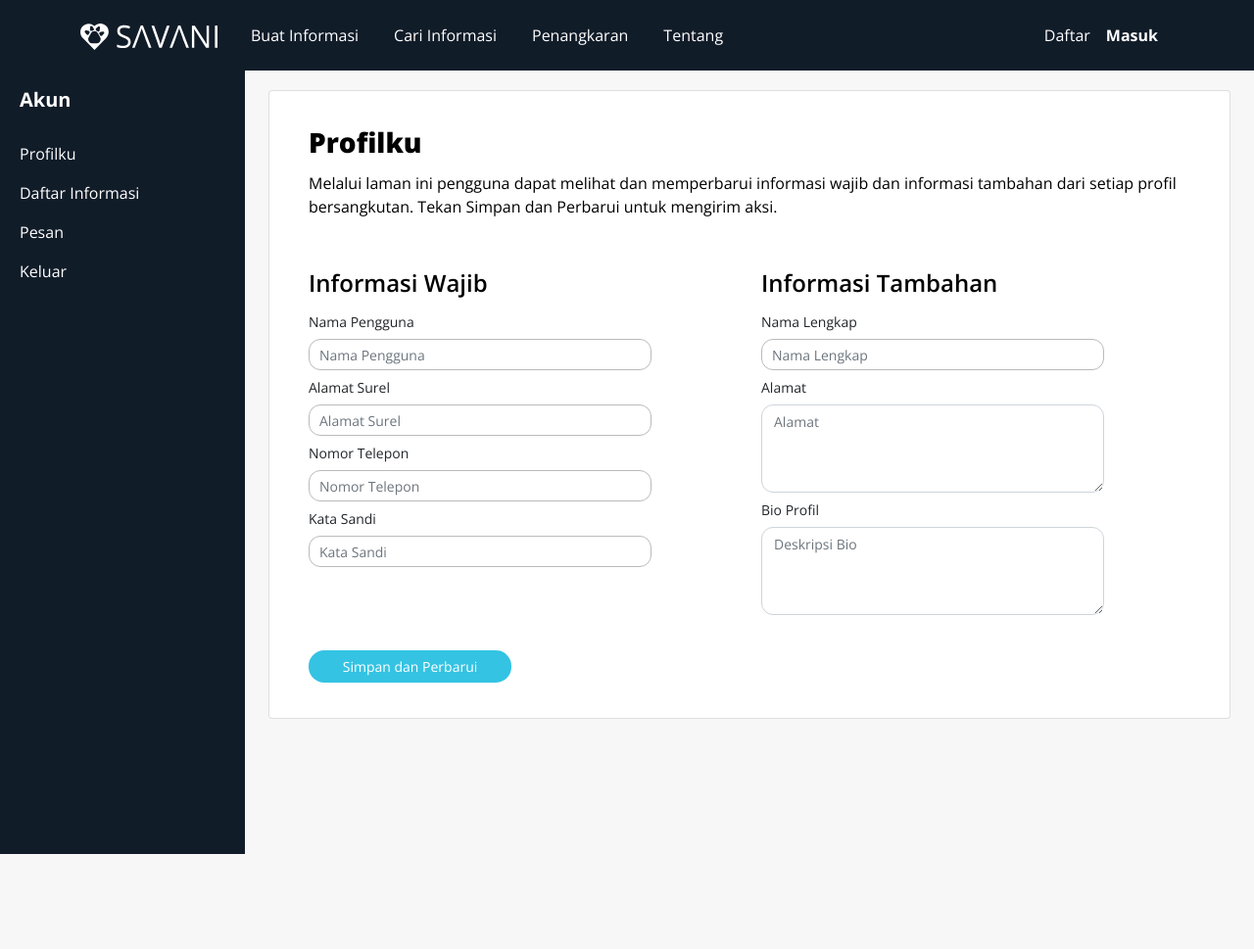
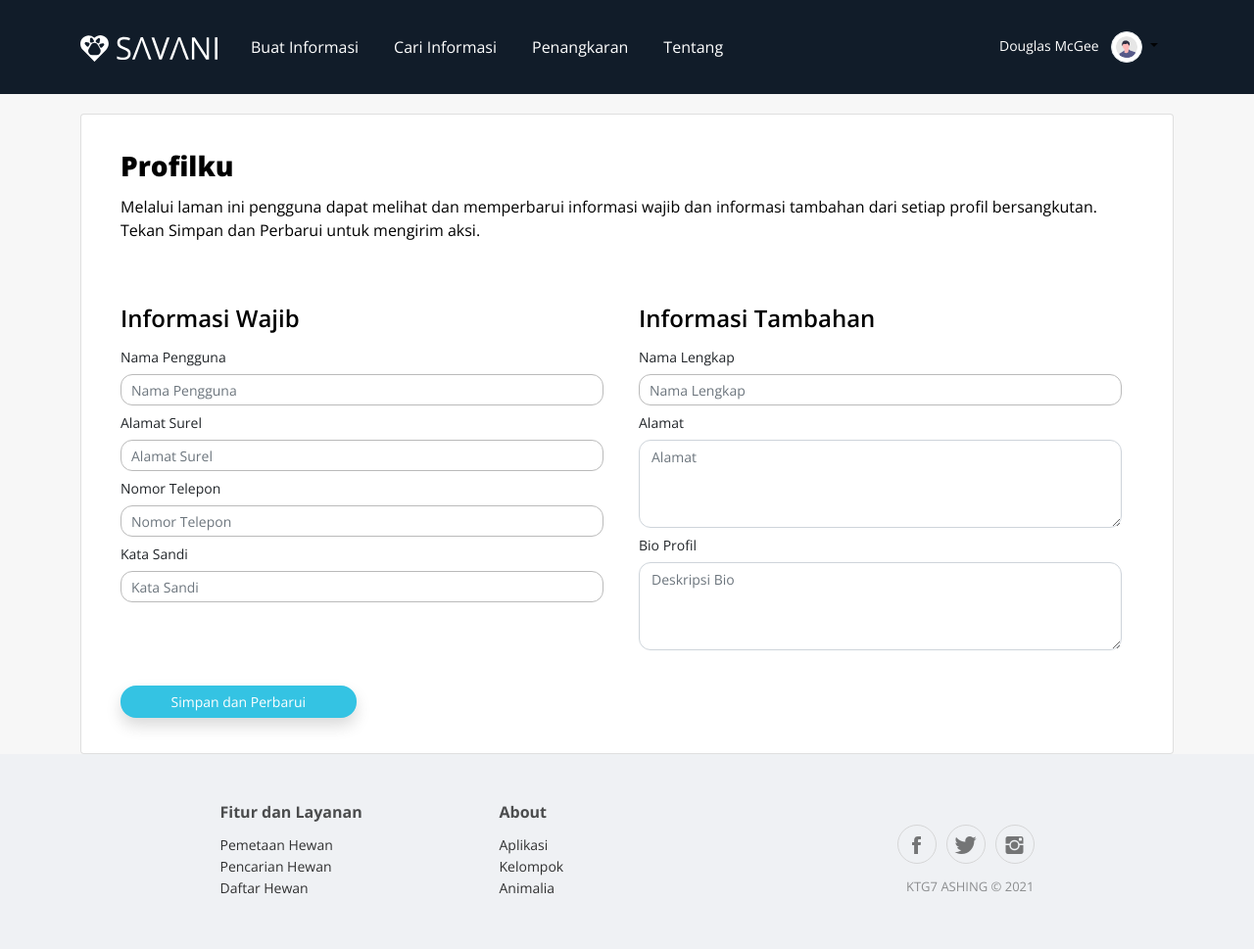
Before and after one commit to huda16/huda16.github.io, a plain HTML site: page profil.html in a window 1280 px wide. Shown: the whole page at 98% size. Before the commit the page ends 872 px from the top, so only its background shows below. Drawn offline with nearby package versions, Linux system fonts and the light colour scheme; some packages are replaced by stand-ins of ours; a script that the page names is missing; files whose address does not match are found by name.

Commit message:
update profile

```diff
--- a/profil.html
+++ b/profil.html
@@ -30,168 +30,197 @@
 </head>
 
 <body style="background: rgb(247,247,247);">
-    <nav class="navbar navbar-light navbar-expand-md navigation-clean-button" style="background: rgb(17,28,41);">
-        <div class="container"><a class="navbar-brand" href="#"
-                style="font-family: 'Open Sans', sans-serif;color: #ffffff;"><img src="assets/img/Logo.svg"
-                    style="width: 140px;"></a><button data-bs-toggle="collapse" class="navbar-toggler"
-                data-bs-target="#navcol-1"><span class="visually-hidden">Toggle navigation</span><span
-                    class="navbar-toggler-icon"></span></button>
+    <nav class="navbar sticky-top navbar-light navbar-expand-lg navigation-clean-button bg-first">
+        <div class="container">
+            <a class="navbar-brand text-white" href="./index.html">
+                <img src="assets/img/Logo.svg" width="140px">
+            </a>
+            <button data-bs-toggle="collapse" class="navbar-toggler" data-bs-target="#navcol-1">
+                <span class="visually-hidden">Toggle navigation</span>
+                <span class="navbar-toggler-icon btn-close-white"></span>
+            </button>
             <div class="collapse navbar-collapse" id="navcol-1">
                 <ul class="navbar-nav me-auto">
-                    <li class="nav-item"><a class="nav-link" href="#"
-                            style="font-family: 'Open Sans', sans-serif;color: #ffffff;font-size: 16px;">Buat
-                            Informasi</a></li>
-                    <li class="nav-item"><a class="nav-link" href="#"
-                            style="font-family: 'Open Sans', sans-serif;color: #ffffff;font-size: 16px;">Cari
-                            Informasi</a></li>
-                    <li class="nav-item"><a class="nav-link" href="#"
-                            style="font-family: 'Open Sans', sans-serif;color: #ffffff;font-size: 16px;">Penangkaran</a>
+                    <li class="nav-item">
+                        <a class="nav-link text-white font-16" href="./buat.html">Buat Informasi</a>
                     </li>
-                    <li class="nav-item"><a class="nav-link" href="#"
-                            style="font-family: 'Open Sans', sans-serif;color: #ffffff;font-size: 16px;">Tentang</a>
+                    <li class="nav-item">
+                        <a class="nav-link text-white font-16" href="./pencarian.html">Cari Informasi</a>
                     </li>
-                </ul><span class="navbar-text actions"> <a class="login" href="#"
-                        style="font-family: 'Open Sans', sans-serif;color: rgb(255,255,255);font-size: 16px;">Daftar</a><a
-                        class="login" href="#"
-                        style="font-family: 'Open Sans', sans-serif;color: rgb(255,255,255);font-weight: 700;font-size: 16px;">Masuk</a></span>
+                    <li class="nav-item">
+                        <a class="nav-link text-white font-16" href="./penangkaran.html">Penangkaran</a>
+                    </li>
+                    <li class="nav-item">
+                        <a class="nav-link text-white font-16" href="./index.html#tentang">Tentang</a>
+                    </li>
+                </ul>
+                <span class="navbar-text actions nav-item dropdown no-arrow">
+                    <a class="nav-link dropdown-toggle" href="#" id="userDropdown" role="button"
+                        data-bs-toggle="dropdown" aria-haspopup="true" aria-expanded="false">
+                        <span class="me-2 d-none d-lg-inline small text-white">Douglas McGee</span>
+                        <img class="img-thumbnail rounded-circle" src="assets/img/undraw_profile.svg" width="32px">
+                    </a>
+                    <!-- Dropdown - User Information -->
+                    <div class="dropdown-menu shadow animated--grow-in" aria-labelledby="userDropdown">
+                        <a class="dropdown-item" href="#">
+                            <i class="fas fa-user fa-sm fa-fw mr-2 text-gray-400"></i>
+                            Profilku
+                        </a>
+                        <a class="dropdown-item" href="#">
+                            <i class="fas fa-cogs fa-sm fa-fw mr-2 text-gray-400"></i>
+                            Daftar Informasi
+                        </a>
+                        <a class="dropdown-item" href="#">
+                            <i class="fas fa-list fa-sm fa-fw mr-2 text-gray-400"></i>
+                            Pesan
+                        </a>
+                        <div class="dropdown-divider"></div>
+                        <a class="dropdown-item" href="#" data-toggle="modal" data-target="#logoutModal">
+                            <i class="fas fa-sign-out-alt fa-sm fa-fw mr-2 text-gray-400"></i>
+                            Logout
+                        </a>
+                    </div>
+                </span>
             </div>
         </div>
     </nav>
-    <div id="wrapper">
-        <div id="sidebar-wrapper"
-            style="background: #111c29;position: absolute;font-family: 'Open Sans', sans-serif;margin-top: -20px;">
-            <ul class="sidebar-nav">
-                <li class="sidebar-brand"> <a href="#"
-                        style="font-family: 'Open Sans', sans-serif;font-weight: 700;color: rgb(255,255,255);font-size: 20px;">Akun</a>
-                </li>
-                <li> <a href="#" style="font-family: 'Open Sans', sans-serif;color: rgb(255,255,255);">Profilku</a></li>
-                <li> <a href="#" style="font-family: 'Open Sans', sans-serif;color: rgb(255,255,255);">Daftar
-                        Informasi</a></li>
-                <li> <a href="#" style="font-family: 'Open Sans', sans-serif;color: rgb(255,255,255);">Pesan</a></li>
-                <li> <a href="#" style="font-family: 'Open Sans', sans-serif;color: rgb(255,255,255);">Keluar</a></li>
-            </ul>
-        </div>
-        <div class="page-content-wrapper">
-            <div class="container" style="padding-left: 24px;padding-right: 24px;">
+
+    <div class="container">
         <div class="card" style="margin-top: 20px;">
-                    <div class="row"
-                        style="padding-right: 40px;padding-left: 40px;padding-top: 36px;padding-bottom: 36px;">
+            <div class="row" style="padding-right: 40px;padding-left: 40px;padding-top: 36px;padding-bottom: 0px;">
                 <div class="col col-12">
                     <h1
                         style="font-family: 'Open Sans', sans-serif;font-weight: 800;color: rgb(0,0,0);font-size: 28px;">
                         Profilku<br></h1>
                     <p
                         style="margin-top: -20px;font-family: 'Open Sans', sans-serif;color: rgb(0,0,0);font-size: 16px;">
-                                <br>Melalui laman ini pengguna dapat melihat dan memperbarui informasi wajib dan
-                                informasi tambahan dari setiap profil bersangkutan. Tekan Simpan dan Perbarui untuk
-                                mengirim aksi.<br>
+                        <br>Melalui laman ini pengguna dapat melihat dan memperbarui informasi wajib dan informasi
+                        tambahan
+                        dari setiap profil bersangkutan. Tekan Simpan dan Perbarui untuk mengirim aksi.<br>
                     </p>
                 </div>
             </div>
-                    <div class="row"
-                        style="padding-left: 40px;padding-right: 40px;padding-top: 0px;padding-bottom: 36px;">
-                        <div class="col col-6">
+            <div class="row" style="padding-left: 40px;padding-right: 40px;padding-top: 0px;padding-bottom: 36px;">
+                <div class="col-sm-12 col-md-12 col-lg-6 mt-5">
                     <div class="row">
                         <div class="col">
                             <h1
                                 style="font-family: 'Open Sans', sans-serif;font-weight: 600;color: rgb(0,0,0);font-size: 24px;">
                                 Informasi Wajib<br></h1>
                             <form>
-                                        <div class="row" style="width: 400px;margin-right: 0px;margin-left: 0px;">
-                                            <div class="col text-start" style="padding-left: 0px;"><label
-                                                    class="col-form-label"
+                                <div class="row mx-0">
+                                    <div class="col-12 text-start ps-0">
+                                        <label class="col-form-label"
                                             style="font-family: 'Open Sans', sans-serif;font-size: 14px;margin-left: 0px;font-weight: 500;">Nama
-                                                    Pengguna</label></div>
-                                            <div class="col" style="padding-left: 0px;"><input class="form-control"
-                                                    type="text"
-                                                    style="margin-top: 0px;height: 32px;border-radius: 12px;border-color: rgb(186,186,186);padding-left: 10px;margin-left: 0px;font-family: 'Open Sans', sans-serif;color: rgb(33, 37, 41);width: 350px;font-size: 14px;"
-                                                    placeholder="Nama Pengguna"></div>
+                                            Pengguna</label>
+                                        <input class="form-control" type="text"
+                                            style="margin-top: 0px;height: 32px;border-radius: 12px;border-color: rgb(186,186,186);padding-left: 10px;margin-left: 0px;font-family: 'Open Sans', sans-serif;color: rgb(33, 37, 41);font-size: 14px;"
+                                            placeholder="Nama Pengguna">
                                     </div>
-                                        <div class="row" style="width: 400px;margin-right: 0px;margin-left: 0px;">
-                                            <div class="col text-start" style="padding-left: 0px;"><label
-                                                    class="col-form-label"
+                                    <div class="col-12 text-start ps-0">
+                                        <label class="col-form-label"
                                             style="font-family: 'Open Sans', sans-serif;font-size: 14px;margin-left: 0px;font-weight: 500;">Alamat
-                                                    Surel</label></div>
-                                            <div class="col" style="padding-left: 0px;"><input class="form-control"
-                                                    type="text"
-                                                    style="margin-top: 0px;height: 32px;border-radius: 12px;border-color: rgb(186,186,186);padding-left: 10px;margin-left: 0px;font-family: 'Open Sans', sans-serif;color: rgb(33, 37, 41);width: 350px;font-size: 14px;"
-                                                    placeholder="Alamat Surel"></div>
+                                            Surel</label>
+                                        <input class="form-control" type="text"
+                                            style="margin-top: 0px;height: 32px;border-radius: 12px;border-color: rgb(186,186,186);padding-left: 10px;margin-left: 0px;font-family: 'Open Sans', sans-serif;color: rgb(33, 37, 41);font-size: 14px;"
+                                            placeholder="Alamat Surel">
                                     </div>
-                                        <div class="row" style="width: 400px;margin-right: 0px;margin-left: 0px;">
-                                            <div class="col text-start" style="padding-left: 0px;"><label
-                                                    class="col-form-label"
+                                    <div class="col-12 text-start ps-0">
+                                        <label class="col-form-label"
                                             style="font-family: 'Open Sans', sans-serif;font-size: 14px;margin-left: 0px;font-weight: 500;">Nomor
-                                                    Telepon</label></div>
-                                            <div class="col" style="padding-left: 0px;"><input class="form-control"
-                                                    type="text"
-                                                    style="margin-top: 0px;height: 32px;border-radius: 12px;border-color: rgb(186,186,186);padding-left: 10px;margin-left: 0px;font-family: 'Open Sans', sans-serif;color: rgb(33, 37, 41);width: 350px;font-size: 14px;"
-                                                    placeholder="Nomor Telepon"></div>
+                                            Telepon</label>
+                                        <input class="form-control" type="text"
+                                            style="margin-top: 0px;height: 32px;border-radius: 12px;border-color: rgb(186,186,186);padding-left: 10px;margin-left: 0px;font-family: 'Open Sans', sans-serif;color: rgb(33, 37, 41);font-size: 14px;"
+                                            placeholder="Nomor Telepon">
                                     </div>
-                                        <div class="row" style="width: 400px;margin-right: 0px;margin-left: 0px;">
-                                            <div class="col text-start" style="padding-left: 0px;"><label
-                                                    class="col-form-label"
+                                    <div class="col-12 text-start ps-0">
+                                        <label class="col-form-label"
                                             style="font-family: 'Open Sans', sans-serif;font-size: 14px;margin-left: 0px;font-weight: 500;">Kata
-                                                    Sandi</label></div>
-                                            <div class="col" style="padding-left: 0px;"><input class="form-control"
-                                                    type="text"
-                                                    style="margin-top: 0px;height: 32px;border-radius: 12px;border-color: rgb(186,186,186);padding-left: 10px;margin-left: 0px;font-family: 'Open Sans', sans-serif;color: rgb(33, 37, 41);width: 350px;font-size: 14px;"
-                                                    placeholder="Kata Sandi"></div>
+                                            Sandi</label>
+                                        <input class="form-control" type="text"
+                                            style="margin-top: 0px;height: 32px;border-radius: 12px;border-color: rgb(186,186,186);padding-left: 10px;margin-left: 0px;font-family: 'Open Sans', sans-serif;color: rgb(33, 37, 41);font-size: 14px;"
+                                            placeholder="Kata Sandi">
+                                    </div>
                                 </div>
                             </form>
                         </div>
                     </div>
                 </div>
-                        <div class="col col-6">
+                <div class="col-sm-12 col-md-12 col-lg-6 mt-5">
                     <div class="row">
                         <div class="col">
                             <h1
                                 style="font-family: 'Open Sans', sans-serif;font-weight: 600;color: rgb(0,0,0);font-size: 24px;">
                                 Informasi Tambahan<br></h1>
                             <form>
-                                        <div class="row" style="width: 400px;margin-right: 0px;margin-left: 0px;">
-                                            <div class="col text-start" style="padding-left: 0px;"><label
-                                                    class="col-form-label"
+                                <div class="row mx-0">
+                                    <div class="col-12 text-start ps-0">
+                                        <label class="col-form-label"
                                             style="font-family: 'Open Sans', sans-serif;font-size: 14px;margin-left: 0px;font-weight: 500;">Nama
-                                                    Lengkap</label></div>
-                                            <div class="col" style="padding-left: 0px;"><input class="form-control"
-                                                    type="text"
-                                                    style="margin-top: 0px;height: 32px;border-radius: 12px;border-color: rgb(186,186,186);padding-left: 10px;margin-left: 0px;font-family: 'Open Sans', sans-serif;color: rgb(33, 37, 41);width: 350px;font-size: 14px;"
-                                                    placeholder="Nama Lengkap"></div>
+                                            Lengkap</label>
+                                        <input class="form-control" type="text"
+                                            style="margin-top: 0px;height: 32px;border-radius: 12px;border-color: rgb(186,186,186);padding-left: 10px;margin-left: 0px;font-family: 'Open Sans', sans-serif;color: rgb(33, 37, 41);font-size: 14px;"
+                                            placeholder="Nama Lengkap">
                                     </div>
-                                        <div class="row" style="width: 400px;margin-right: 0px;margin-left: 0px;">
-                                            <div class="col text-start" style="padding-left: 0px;"><label
-                                                    class="col-form-label"
+                                    <div class="col-12 text-start ps-0">
+                                        <label class="col-form-label"
                                             style="font-family: 'Open Sans', sans-serif;font-size: 14px;margin-left: 0px;font-weight: 500;">Alamat&nbsp;</label>
+                                        <textarea class="form-control"
+                                            style="margin-left: 0px;border-radius: 12px;font-family: 'Open Sans', sans-serif;height: 90px;font-size: 14px;"
+                                            placeholder="Alamat"></textarea>
                                     </div>
-                                            <div class="col" style="padding-left: 0px;"><textarea class="form-control"
-                                                    style="margin-left: 0px;width: 350px;border-radius: 12px;font-family: 'Open Sans', sans-serif;height: 90px;font-size: 14px;"
-                                                    placeholder="Alamat"></textarea></div>
+                                    <div class="col-12 text-start ps-0">
+                                        <label class="col-form-label"
+                                            style="font-family: 'Open Sans', sans-serif;font-size: 14px;margin-left: 0px;font-weight: 500;">Bio
+                                            Profil</label>
+                                        <textarea class="form-control"
+                                            style="margin-left: 0px;border-radius: 12px;font-family: 'Open Sans', sans-serif;height: 90px;font-size: 14px;"
+                                            placeholder="Deskripsi Bio"></textarea>
                                     </div>
-                                        <div class="row" style="width: 400px;margin-right: 0px;margin-left: 0px;">
-                                            <div class="col text-start" style="padding-left: 0px;"><label
-                                                    class="col-form-label"
-                                                    style="font-family: 'Open Sans', sans-serif;font-size: 14px;margin-left: 0px;font-weight: 500;">Bio
-                                                    Profil</label></div>
-                                            <div class="col" style="padding-left: 0px;"><textarea class="form-control"
-                                                    style="margin-left: 0px;width: 350px;border-radius: 12px;font-family: 'Open Sans', sans-serif;height: 90px;font-size: 14px;"
-                                                    placeholder="Deskripsi Bio"></textarea></div>
                                 </div>
                             </form>
                         </div>
                     </div>
                 </div>
             </div>
-                    <div class="row"
-                        style="padding-right: 40px;padding-left: 40px;padding-top: 0px;padding-bottom: 36px;">
-                        <div class="col col-3"><button class="btn btn-primary d-block w-100"
-                                data-bss-hover-animate="pulse" type="submit"
+            <div class="row" style="padding-right: 40px;padding-left: 40px;padding-top: 0px;padding-bottom: 36px;">
+                <div class="col-sm-12 col-md-6 col-lg-3">
+                    <button class="btn btn-primary d-block w-100 shadow" data-bss-hover-animate="pulse" type="submit"
                         style="background: #34c3e3;border-radius: 16px;width: 400px;border-width: 0px;border-left-color: rgb(255,255,255);font-size: 14px;font-family: 'Open Sans', sans-serif;">Simpan
-                                dan Perbarui</button></div>
+                        dan Perbarui</button>
                 </div>
             </div>
         </div>
     </div>
+
+    <footer class="footer-clean">
+        <div class="container">
+            <div class="row justify-content-center">
+                <div class="col-sm-4 col-md-3 item">
+                    <h3>Fitur dan Layanan</h3>
+                    <ul>
+                        <li><a href="#" style="color: rgb(0,0,0);">Pemetaan Hewan</a></li>
+                        <li><a href="#" style="color: rgb(0,0,0);">Pencarian Hewan</a></li>
+                        <li><a href="#" style="color: rgb(0,0,0);">Daftar Hewan</a></li>
+                    </ul>
                 </div>
+                <div class="col-sm-4 col-md-3 item">
+                    <h3>About</h3>
+                    <ul>
+                        <li><a href="#" style="color: rgb(0,0,0);">Aplikasi</a></li>
+                        <li><a href="#" style="color: rgb(0,0,0);">Kelompok</a></li>
+                        <li><a href="#" style="color: rgb(0,0,0);">Animalia</a></li>
+                    </ul>
+                </div>
+                <div class="col-lg-3 item social"><a href="#"><i class="icon ion-social-facebook"></i></a><a href="#"><i
+                            class="icon ion-social-twitter"></i></a><a href="#"><i
+                            class="icon ion-social-instagram"></i></a>
+                    <p class="copyright">KTG7 ASHING © 2021</p>
+                </div>
+            </div>
+        </div>
+    </footer>
+
     <script src="assets/bootstrap/js/bootstrap.min.js"></script>
     <script src="assets/js/bs-init.js"></script>
     <script src="https://cdnjs.cloudflare.com/ajax/libs/jquery.nicescroll/3.7.6/jquery.nicescroll.min.js"></script>
```
Also changed, not shown: assets/img/undraw_profile.svg (added). Lines whose indentation alone changed are shown as unchanged.
